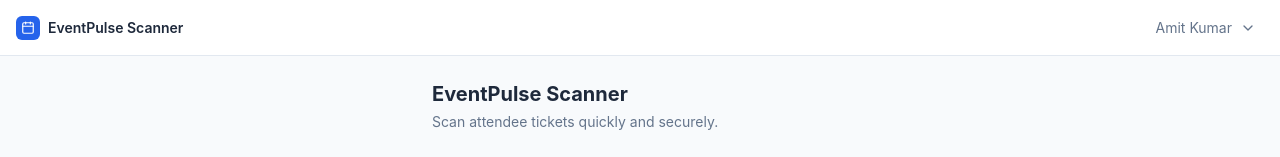
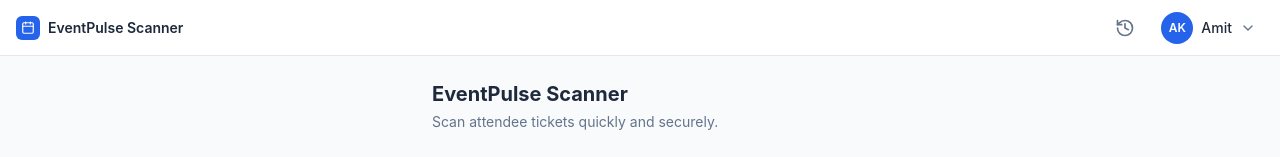
Before and after one commit to Anushka-Verma-CODES/EventPulse, a React (Vite) app in the folder frontend/: page /scanner in a window 1280 px wide. Shown: the top 157 px of the page. Built offline with nearby package versions, Linux system fonts and the light colour scheme.

Commit message:
feat: add history and settings routes for scanner role

```diff
--- a/frontend/src/components/scanner/ScannerHeader.tsx
+++ b/frontend/src/components/scanner/ScannerHeader.tsx
@@ -1,35 +1,12 @@
-import { useEffect, useRef, useState } from "react";
-import { Link, useNavigate, useParams } from "react-router-dom";
-import { Calendar, Check, ChevronDown, LogOut, Repeat2 } from "lucide-react";
+import { Link, useParams } from "react-router-dom";
+import { Calendar, History } from "lucide-react";
+import UserMenu from "../layout/UserMenu";
 import { mockScannerUser, gatesByEvent } from "../../lib/scannerMockData";
 
-type UserRole = "attendee" | "organizer" | "volunteer" | "scanner";
-
-const roleOptions: Array<{ id: UserRole; label: string; route: string }> = [
-  { id: "attendee", label: "Attendee", route: "/attendee/dashboard" },
-  { id: "organizer", label: "Organizer", route: "/organizer/dashboard" },
-  { id: "volunteer", label: "Volunteer", route: "/volunteer/dashboard" },
-  { id: "scanner", label: "Scanner", route: "/scanner" },
-];
-
 export default function ScannerHeader() {
-  const navigate = useNavigate();
   const { eventId, gateId } = useParams();
-  const [isMenuOpen, setIsMenuOpen] = useState(false);
-  const menuRef = useRef<HTMLDivElement>(null);
 
   const gate = eventId && gateId ? gatesByEvent[eventId]?.find((g) => g.id === gateId) : undefined;
-
-  useEffect(() => {
-    function handleClickOutside(event: MouseEvent) {
-      if (menuRef.current && !menuRef.current.contains(event.target as Node)) {
-        setIsMenuOpen(false);
-      }
-    }
-
-    document.addEventListener("mousedown", handleClickOutside);
-    return () => document.removeEventListener("mousedown", handleClickOutside);
-  }, []);
 
   return (
     <header className="flex h-14 items-center justify-between border-b border-[#E2E8F0] bg-white px-4">
@@ -47,67 +24,22 @@ export default function ScannerHeader() {
           </span>
         )}
 
-        <div ref={menuRef} className="relative">
-          <button
-            type="button"
-            onClick={() => setIsMenuOpen((open) => !open)}
-            className="flex items-center gap-2 rounded-lg px-2 py-1.5 text-sm transition-colors hover:bg-[#F8FAFC]"
-          >
-            <span className="hidden text-sm text-[#64748B] sm:inline">{mockScannerUser.name}</span>
-            <ChevronDown className="h-4 w-4 text-[#64748B]" />
-          </button>
+        <Link
+          to="/scanner/history"
+          className="relative rounded-lg p-1.5 text-[#64748B] hover:bg-[#F8FAFC]"
+          aria-label="Scan history"
+        >
+          <History className="h-5 w-5" />
+        </Link>
 
-          {isMenuOpen && (
-            <div className="absolute right-0 top-full z-20 mt-2 w-52 rounded-lg border border-[#E2E8F0] bg-white py-1.5 shadow-lg">
-              <div className="border-b border-[#E2E8F0] px-4 py-2.5">
-                <div className="text-sm font-semibold text-[#1E293B]">{mockScannerUser.name}</div>
-                <div className="text-xs text-[#64748B]">Scanner access</div>
-              </div>
-
-              <button
-                type="button"
-                onClick={() => setIsMenuOpen(false)}
-                className="flex w-full items-center gap-2.5 px-4 py-2 text-sm text-[#1E293B] hover:bg-[#F8FAFC]"
-              >
-                <Repeat2 className="h-4 w-4 text-[#64748B]" />
-                <span>Switch role</span>
-              </button>
-
-              <div className="mx-2 mb-1 rounded-lg bg-[#F8FAFC] p-1">
-                {roleOptions.map((role) => (
-                  <button
-                    key={role.id}
-                    type="button"
-                    onClick={() => {
-                      setIsMenuOpen(false);
-                      navigate(role.route);
-                    }}
-                    className={`flex w-full items-center justify-between rounded-md px-3 py-2 text-xs transition-colors ${
-                      role.id === "scanner"
-                        ? "bg-white font-semibold text-[#2563EB] shadow-sm"
-                        : "text-[#475569] hover:bg-white hover:text-[#2563EB]"
-                    }`}
-                  >
-                    <span>{role.label}</span>
-                    {role.id === "scanner" && <Check className="h-3.5 w-3.5" />}
-                  </button>
-                ))}
-              </div>
-
-              <button
-                type="button"
-                onClick={() => {
-                  setIsMenuOpen(false);
-                  navigate("/login");
-                }}
-                className="flex w-full items-center gap-2.5 px-4 py-2 text-sm text-[#DC2626] hover:bg-[#FEF2F2]"
-              >
-                <LogOut className="h-4 w-4" />
-                Logout
-              </button>
-            </div>
-          )}
-        </div>
+        <UserMenu
+          name={mockScannerUser.name}
+          email="scanner@eventpulse.io"
+          initials={mockScannerUser.initials}
+          profileRoute="/scanner/profile"
+          settingsRoute="/scanner/settings"
+          currentRole="scanner"
+        />
       </div>
     </header>
   );
--- a/frontend/src/routes/AppRoutes.tsx
+++ b/frontend/src/routes/AppRoutes.tsx
@@ -111,7 +111,9 @@ export function AppRoutes() {
         <Route path="event/:eventId" element={<SelectGate />} />
         <Route path="event/:eventId/gate/:gateId" element={<QRScannerPage />} />
         <Route path="history" element={<ScanHistory />} />
+        <Route path="notifications" element={<ScanHistory />} />
         <Route path="profile" element={<ProfilePage role="scanner" />} />
+        <Route path="settings" element={<SettingsPage role="scanner" />} />
       </Route>
 
       {/* Existing pages keep the Navbar via MainLayout */}
```
